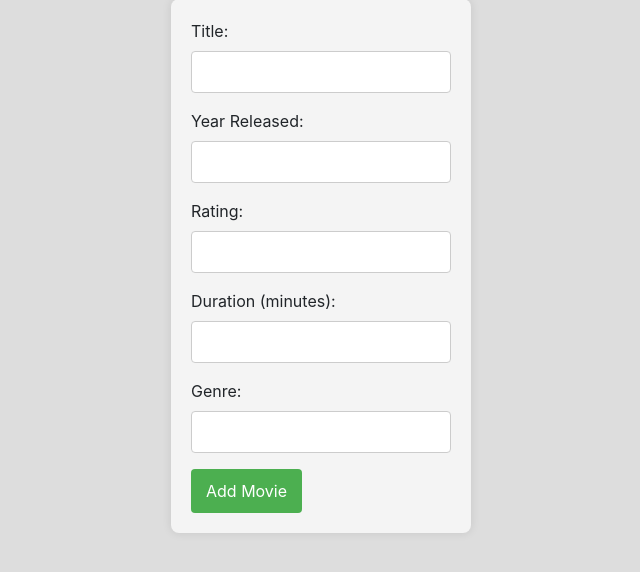
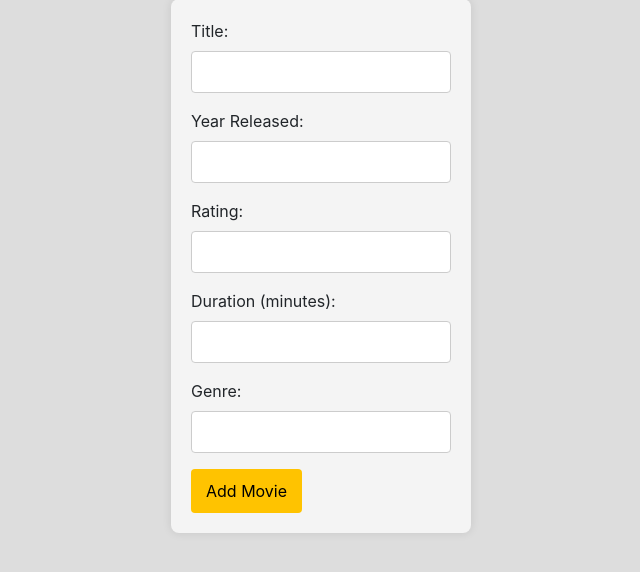
Before and after one commit to Lolisolera/My-Movies-App, a Flask app: page /add in a window 1280 px wide. Shown: the part 133-705 px from the top of the page, without its empty margins (319-959 px from the left). Run offline with Flask 3, Linux system fonts and the light colour scheme; some libraries are stand-ins or nearby versions.

Commit message:
Update styles.css

```diff
--- a/static/styles.css
+++ b/static/styles.css
@@ -4,6 +4,7 @@ h1 {
     text-align: center;
     padding: 10px;
     background-color: #A2B5BB;
+
 }
 
 h2 {
@@ -84,8 +85,8 @@ nav a:hover {
 
 /* Style for the submit button */
 .form-submit {
-    background-color: #4caf50;
-    color: #fff;
+    background-color: #FFC300;
+    color: black;
     padding: 10px 15px;
     border: none;
     border-radius: 4px;
@@ -94,7 +95,8 @@ nav a:hover {
 
 /* Hover effect for the submit button */
 .form-submit:hover {
-    background-color: #45a049;
+    background-color: #EB1D36;
+    color: #fff;
 }
 
 
@@ -124,11 +126,10 @@ input {
 }
 
 button {
-    background-color: #4caf50;
-    color: #fff;
+    background-color: #FFC300;
+    color: black;
     padding: 10px;
     border: none;
-
     cursor: pointer;
 }
 
@@ -138,7 +139,8 @@ button {
 
 
 button:hover {
-    background-color: #45a049;
+    background-color: #EB1D36;
+    color: #fff;
 }
 
 ol {
```
